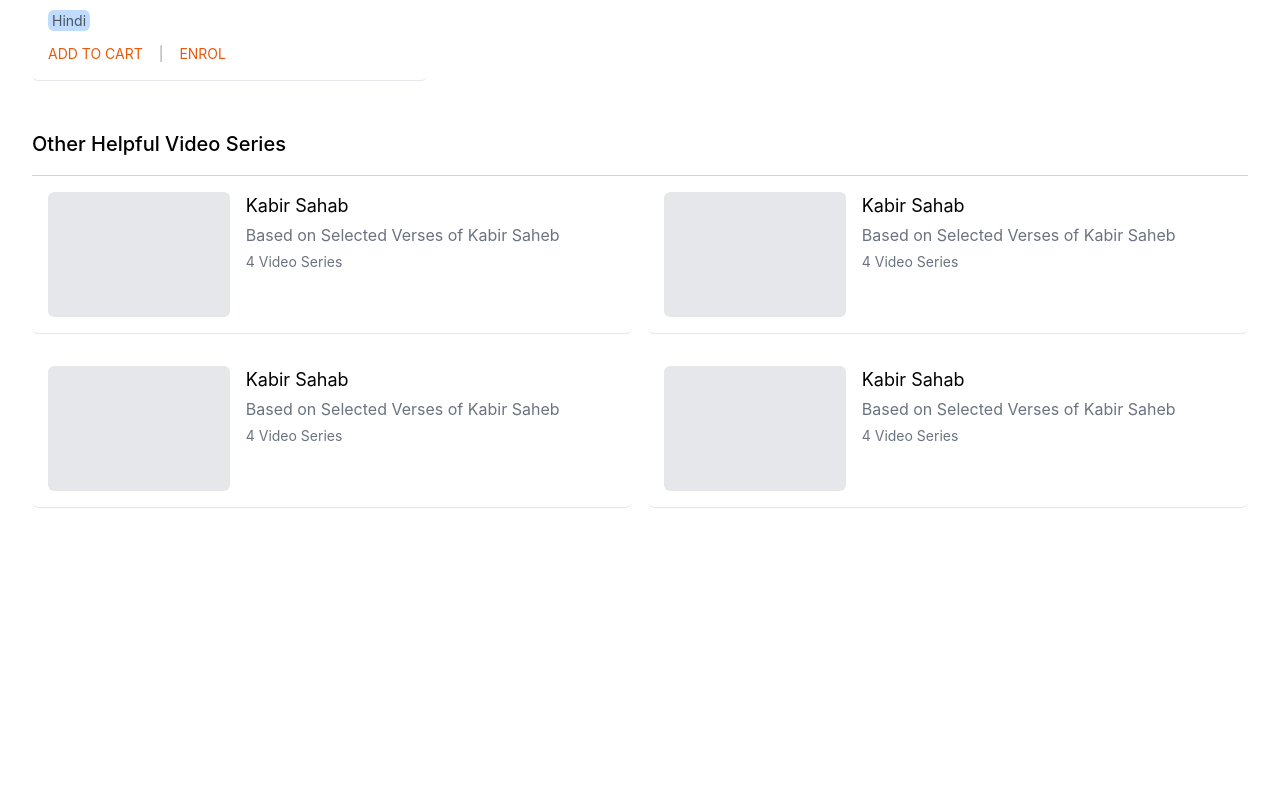
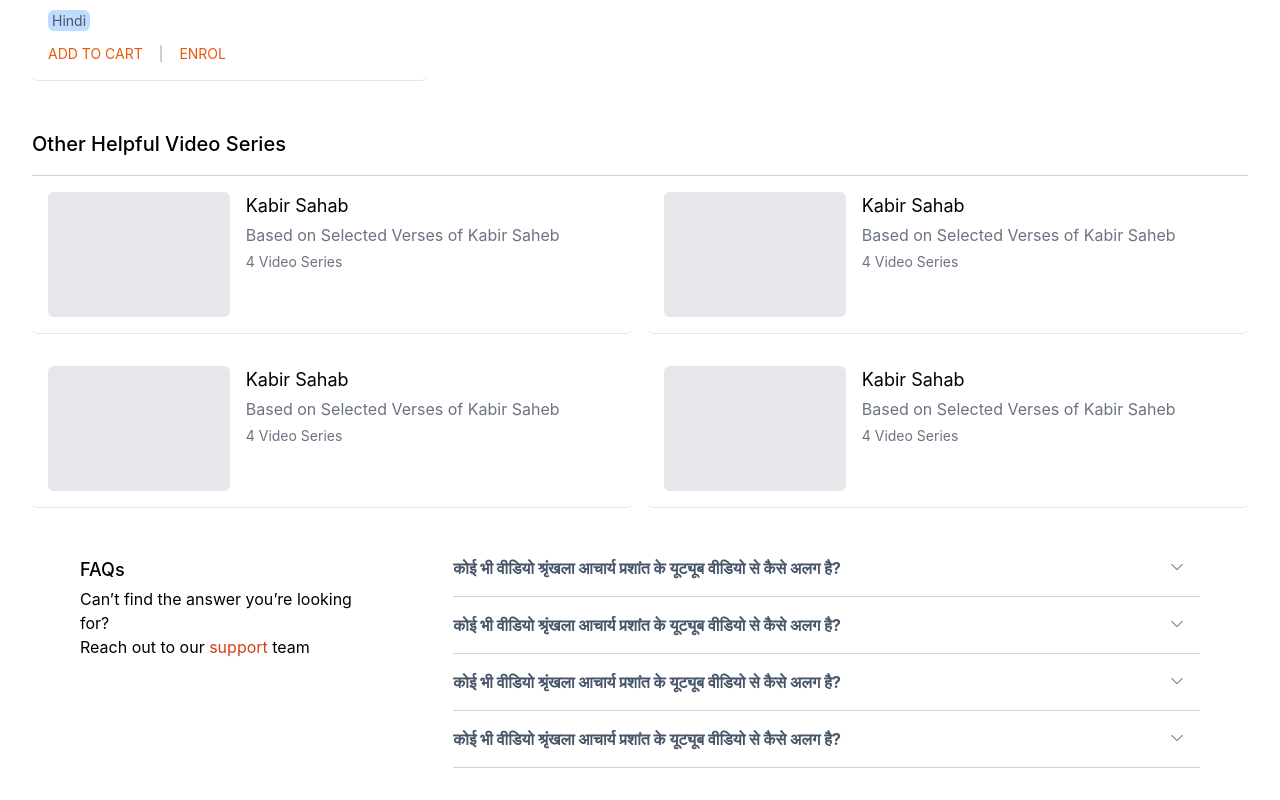
Before and after one commit to aman-maharshi/paf-femt, a React (Create React App) app: page / in a window 1280 px wide. Shown: the part 1147-1947 px from the top of the page. Before the commit the page ends 1671 px from the top, so only its background shows below. Built offline with nearby package versions, Linux system fonts and the light colour scheme; the HTML template or start-up script is replaced by a standard one.

Commit message:
faq section UI added

```diff
--- a/src/App.js
+++ b/src/App.js
@@ -1,3 +1,4 @@
+import Faq from "./components/Faq";
 import Hero from "./components/Hero";
 import VideoSeriesOne from "./components/VideoSeriesOne";
 import VideoSeriesTwo from "./components/VideoSeriesTwo";
@@ -10,6 +11,7 @@ function App() {
       <Hero />
       <VideoSeriesOne />
       <VideoSeriesTwo />
+      <Faq />
     </div>
   )
 }
--- /dev/null
+++ b/src/components/Faq.js
@@ -0,0 +1,39 @@
+import React from 'react'
+import { BsChevronDown } from "react-icons/bs"
+
+
+function Faq() {
+  return (
+    <div className='lg:px-20 px-4 py-4 mt-4'>
+      <div className='grid lg:grid-cols-3 grid-cols-1'>
+        <div className='col-span-1 lg:pr-20 lg:mb-0 mb-6'>
+          <h3 className='text-[18px] font-medium mb-1'>FAQs</h3>
+          <div>
+            Can’t find the answer you’re looking for? <br /> Reach out to our <a href="#" className='text-[#D24115]'>support</a> team
+          </div>
+        </div>
+
+        <div className='col-span-2 text-slate-600 font-bold'>
+          <div className='relative pr-20 pb-4 border-b border-gray-300 cursor-pointer mb-4'>
+            कोई भी वीडियो श्रृंखला आचार्य प्रशांत के यूट्यूब वीडियो से कैसे अलग है?
+            <BsChevronDown className='text-gray-500 text-[14px] absolute right-4 top-1' />
+          </div>
+          <div className='relative pr-20 pb-4 border-b border-gray-300 cursor-pointer mb-4'>
+            कोई भी वीडियो श्रृंखला आचार्य प्रशांत के यूट्यूब वीडियो से कैसे अलग है?
+            <BsChevronDown className='text-gray-500 text-[14px] absolute right-4 top-1' />
+          </div>
+          <div className='relative pr-20 pb-4 border-b border-gray-300 cursor-pointer mb-4'>
+            कोई भी वीडियो श्रृंखला आचार्य प्रशांत के यूट्यूब वीडियो से कैसे अलग है?
+            <BsChevronDown className='text-gray-500 text-[14px] absolute right-4 top-1' />
+          </div>
+          <div className='relative pr-20 pb-4 border-b border-gray-300 cursor-pointer mb-4'>
+            कोई भी वीडियो श्रृंखला आचार्य प्रशांत के यूट्यूब वीडियो से कैसे अलग है?
+            <BsChevronDown className='text-gray-500 text-[14px] absolute right-4 top-1' />
+          </div>
+        </div>
+      </div>
+    </div>
+  )
+}
+
+export default Faq
--- a/src/components/Hero.js
+++ b/src/components/Hero.js
@@ -4,7 +4,7 @@ import { FaFacebookF, FaTwitter, FaWhatsapp, FaLinkedinIn, FaLink} from "react-i
 
 function Hero() {
   return (
-    <div className="md:px-8 px-4 py-4">
+    <div className="lg:px-8 px-4 py-4">
       <div className="flex items-center gap-2 text-slate-700 text-[14px]">Home <IoIosArrowForward className="text-slate-700" /> संतवाणी</div>
 
       <div className="mt-4">
--- a/src/components/VideoSeriesOne.js
+++ b/src/components/VideoSeriesOne.js
@@ -2,7 +2,7 @@ import React from 'react'
 
 function VideoSeriesOne() {
   return (
-    <div className='md:px-8 px-4 py-4 mt-4'>
+    <div className='lg:px-8 px-4 py-4 mt-4'>
       <h2 className='text-[20px] font-medium pb-4 border-b border-gray-300'>Video Series (8)</h2>
 
       <div className='grid lg:grid-cols-3 md:grid-cols-2 grid-cols-1 gap-4'>
--- a/src/components/VideoSeriesTwo.js
+++ b/src/components/VideoSeriesTwo.js
@@ -2,7 +2,7 @@ import React from 'react'
 
 function VideoSeriesTwo() {
   return (
-    <div className='md:px-8 px-4 py-4 mt-4'>
+    <div className='lg:px-8 px-4 py-4 mt-4'>
       <h2 className='text-[20px] font-medium pb-4 border-b border-gray-300'>Other Helpful Video Series</h2>
 
       <div className='grid md:grid-cols-2 grid-cols-1 gap-4'>
--- a/src/components/header/HeaderNav.js
+++ b/src/components/header/HeaderNav.js
@@ -4,7 +4,7 @@ import { BsTelephone } from "react-icons/bs"
 
 function HeaderNav() {
   return (
-    <nav className='flex items-center justify-between md:px-8 px-4 py-2 bg-[#D24115] text-white'>
+    <nav className='flex items-center justify-between lg:px-8 px-4 py-2 bg-[#D24115] text-white lg:text-base text-[14px]'>
       <div className='flex items-center'>
         <a href="#" className='px-2 py-1 flex gap-4 items-center'>
           <div className='h-7 w-7 rounded-full bg-gray-400'></div>
```
